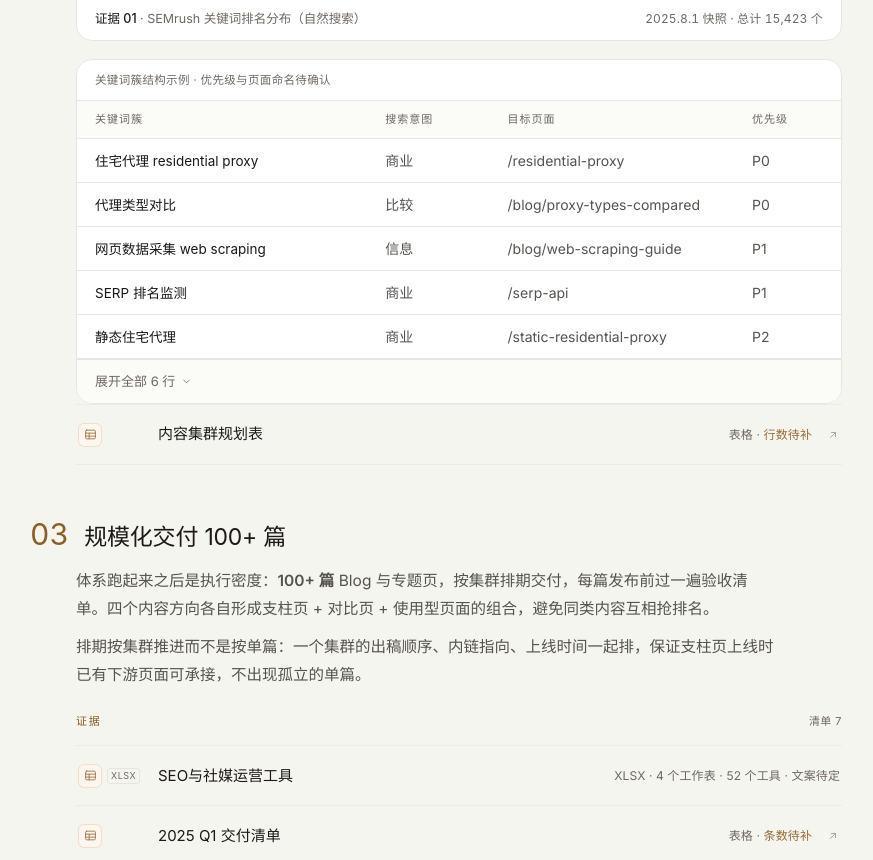
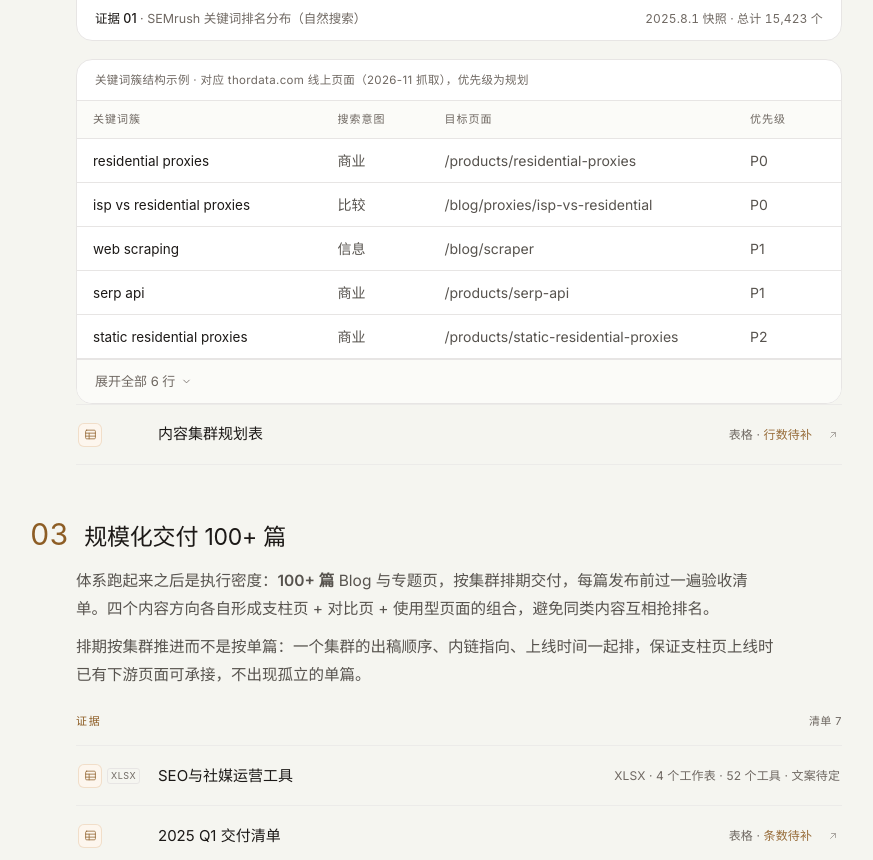
Before and after one commit to HogRush/personal-site, a plain HTML site: page work/thordata.html in a window 1280 px wide. Shown: the part 3444-4304 px from the top of the page, without its empty margins (204-1077 px from the left). Drawn offline with Linux system fonts and the light colour scheme; a web font is replaced by a local one.

Commit message:
案例页关键词表改为英文关键词簇，目标页面换成 thordata.com 线上真实路径

```diff
--- a/styles.css
+++ b/styles.css
@@ -2161,6 +2161,16 @@ html.dark .cs-h1-logo--ink { display: none; }
 .cs-table tbody tr:last-child td { border-bottom: 0; }
 .cs-table td:first-child { color: var(--color-text); font-family: var(--font-metric); font-size: 13.5px; }
 .cs-table tr[hidden] { display: none; }
+/* 关键词表：英文词与线上路径比中文长，允许折行、行高按内容撑开，避免省略号截断路径 */
+.cs-table--kw th { padding: 0 16px; }
+.cs-table--kw td {
+  height: auto;
+  padding: 11px 16px;
+  white-space: normal;
+  overflow: visible;
+  overflow-wrap: anywhere;
+  line-height: 1.5;
+}
 .cs-table-more {
   display: flex;
   align-items: center;
--- a/work/thordata.html
+++ b/work/thordata.html
@@ -537,19 +537,19 @@
           </figcaption>
         </figure>
         <div class="cs-table-card">
-          <table class="cs-table" id="kw-cluster">
-            <colgroup><col style="width:38%" /><col style="width:16%" /><col style="width:32%" /><col style="width:14%" /></colgroup>
-            <caption>关键词簇结构示例 · 优先级与页面命名待确认</caption>
+          <table class="cs-table cs-table--kw" id="kw-cluster">
+            <colgroup><col style="width:32%" /><col style="width:14%" /><col style="width:40%" /><col style="width:14%" /></colgroup>
+            <caption>关键词簇结构示例 · 对应 thordata.com 线上页面（2026-11 抓取），优先级为规划</caption>
             <thead>
               <tr><th scope="col">关键词簇</th><th scope="col">搜索意图</th><th scope="col">目标页面</th><th scope="col">优先级</th></tr>
             </thead>
             <tbody>
-              <tr><td data-label="关键词簇">住宅代理 residential proxy</td><td data-label="搜索意图">商业</td><td data-label="目标页面">/residential-proxy</td><td data-label="优先级">P0</td></tr>
-              <tr><td data-label="关键词簇">代理类型对比</td><td data-label="搜索意图">比较</td><td data-label="目标页面">/blog/proxy-types-compared</td><td data-label="优先级">P0</td></tr>
-              <tr><td data-label="关键词簇">网页数据采集 web scraping</td><td data-label="搜索意图">信息</td><td data-label="目标页面">/blog/web-scraping-guide</td><td data-label="优先级">P1</td></tr>
-              <tr><td data-label="关键词簇">SERP 排名监测</td><td data-label="搜索意图">商业</td><td data-label="目标页面">/serp-api</td><td data-label="优先级">P1</td></tr>
-              <tr><td data-label="关键词簇">静态住宅代理</td><td data-label="搜索意图">商业</td><td data-label="目标页面">/static-residential-proxy</td><td data-label="优先级">P2</td></tr>
-              <tr hidden><td data-label="关键词簇">代理 IP 选型 FAQ</td><td data-label="搜索意图">信息</td><td data-label="目标页面">/blog/proxy-faq</td><td data-label="优先级">P2</td></tr>
+              <tr><td data-label="关键词簇">residential proxies</td><td data-label="搜索意图">商业</td><td data-label="目标页面">/products/residential-proxies</td><td data-label="优先级">P0</td></tr>
+              <tr><td data-label="关键词簇">isp vs residential proxies</td><td data-label="搜索意图">比较</td><td data-label="目标页面">/blog/proxies/isp-vs-residential</td><td data-label="优先级">P0</td></tr>
+              <tr><td data-label="关键词簇">web scraping</td><td data-label="搜索意图">信息</td><td data-label="目标页面">/blog/scraper</td><td data-label="优先级">P1</td></tr>
+              <tr><td data-label="关键词簇">serp api</td><td data-label="搜索意图">商业</td><td data-label="目标页面">/products/serp-api</td><td data-label="优先级">P1</td></tr>
+              <tr><td data-label="关键词簇">static residential proxies</td><td data-label="搜索意图">商业</td><td data-label="目标页面">/products/static-residential-proxies</td><td data-label="优先级">P2</td></tr>
+              <tr hidden><td data-label="关键词簇">web scraper api</td><td data-label="搜索意图">商业</td><td data-label="目标页面">/products/web-scraper-api</td><td data-label="优先级">P2</td></tr>
             </tbody>
           </table>
           <button class="cs-table-more" type="button" aria-expanded="false" aria-controls="kw-cluster">
```
